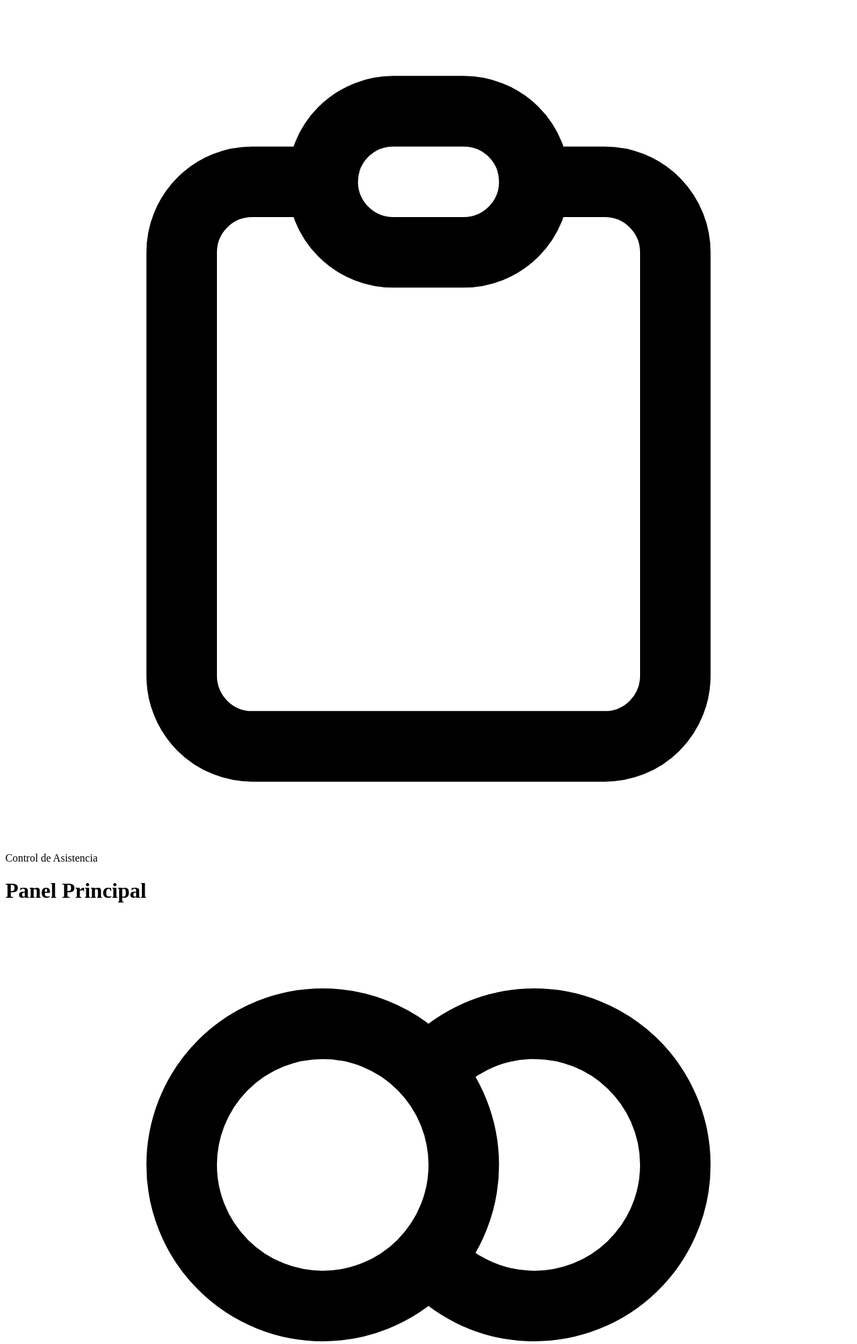
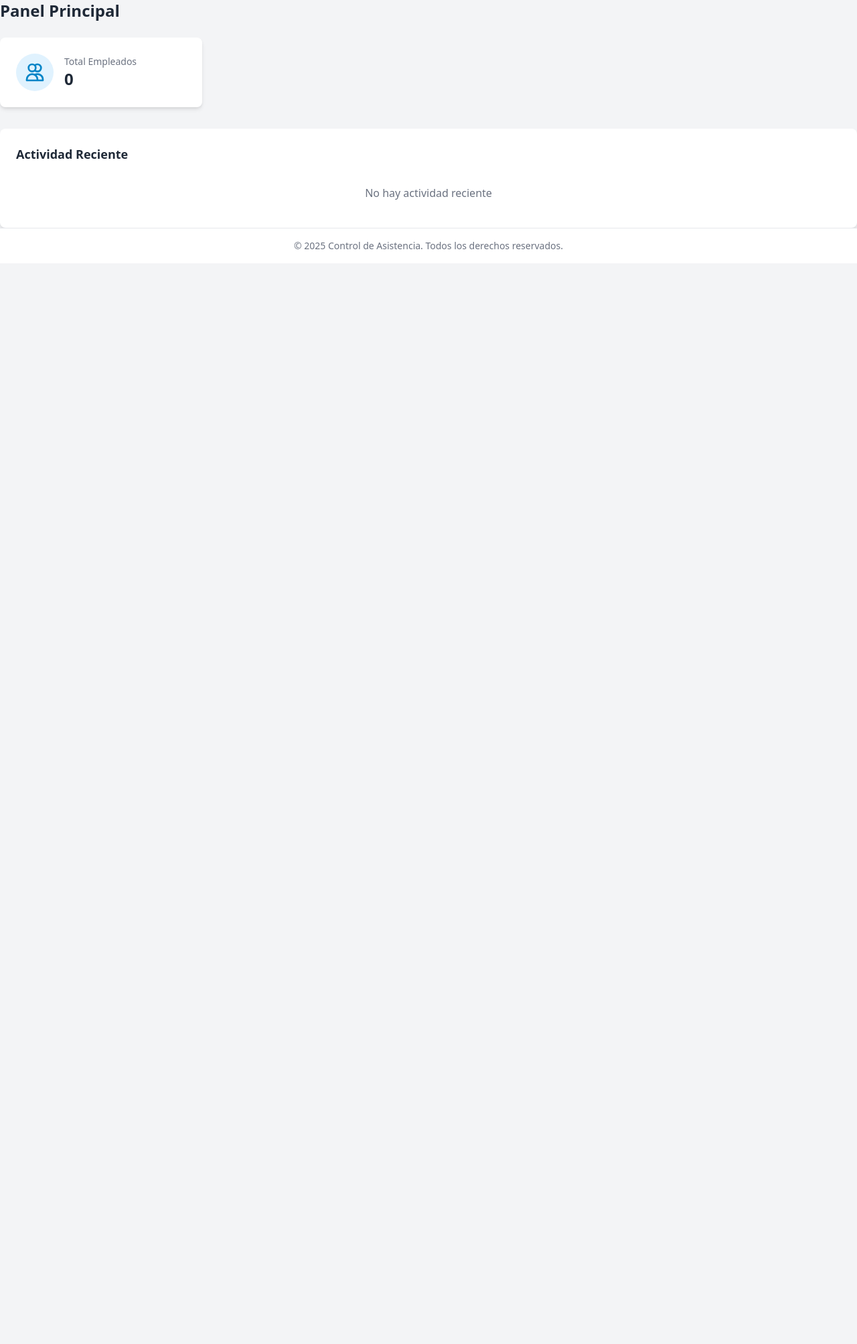
Before and after one commit to Josthost/Asistencia_Oti, a PHP site: template pages/dashboard.php in a window 1280 px wide. Shown: the top 2006 px of the page at 67% size. After the commit the page ends 372 px from the top, so only its background shows below. Run offline with PHP 8.4, Linux system fonts and the light colour scheme; the template is opened without the code that fills it, so the values that code supplies are empty.

Commit message:
Corregir inclusión de CSS personalizado

```diff
--- a/assets/css/custom.css
+++ b/assets/css/custom.css
@@ -2,16 +2,16 @@
 
 /* Primary Colors - Blue Theme */
 :root {
-  --primary-50: #eff6ff;
-  --primary-100: #dbeafe;
-  --primary-200: #bfdbfe;
-  --primary-300: #93c5fd;
-  --primary-400: #60a5fa;
-  --primary-500: #3b82f6;
-  --primary-600: #2563eb;
-  --primary-700: #1d4ed8;
-  --primary-800: #1e40af;
-  --primary-900: #1e3a8a;
+  --primary-50: #f0f9ff;
+  --primary-100: #e0f2fe;
+  --primary-200: #bae6fd;
+  --primary-300: #7dd3fc;
+  --primary-400: #38bdf8;
+  --primary-500: #0ea5e9;
+  --primary-600: #0284c7;
+  --primary-700: #0369a1;
+  --primary-800: #075985;
+  --primary-900: #0c4a6e;
 }
 
 /* Override Tailwind colors with custom colors */
--- /dev/null
+++ b/includes/head.php
@@ -0,0 +1,34 @@
+<!DOCTYPE html>
+<html lang="es">
+<head>
+    <meta charset="UTF-8">
+    <meta name="viewport" content="width=device-width, initial-scale=1.0">
+    <title><?php echo isset($pageTitle) ? $pageTitle . ' - ' : ''; ?>Control de Asistencia</title>
+    <link href="https://cdn.jsdelivr.net/npm/tailwindcss@2.2.19/dist/tailwind.min.css" rel="stylesheet">
+    <link href="assets/css/custom.css" rel="stylesheet">
+    <style>
+        /* Forzar aplicación de estilos personalizados */
+        .bg-blue-600 {
+            background-color: var(--primary-600) !important;
+        }
+        .bg-blue-700 {
+            background-color: var(--primary-700) !important;
+        }
+        .text-blue-600 {
+            color: var(--primary-600) !important;
+        }
+        .text-blue-700 {
+            color: var(--primary-700) !important;
+        }
+        .hover\:bg-blue-700:hover {
+            background-color: var(--primary-700) !important;
+        }
+        .bg-blue-50 {
+            background-color: var(--primary-50) !important;
+        }
+        .hover\:bg-blue-50:hover {
+            background-color: var(--primary-50) !important;
+        }
+    </style>
+</head>
+<body class="bg-gray-100">
```
Also changed, not shown: index.php (+1 -10 lines).
